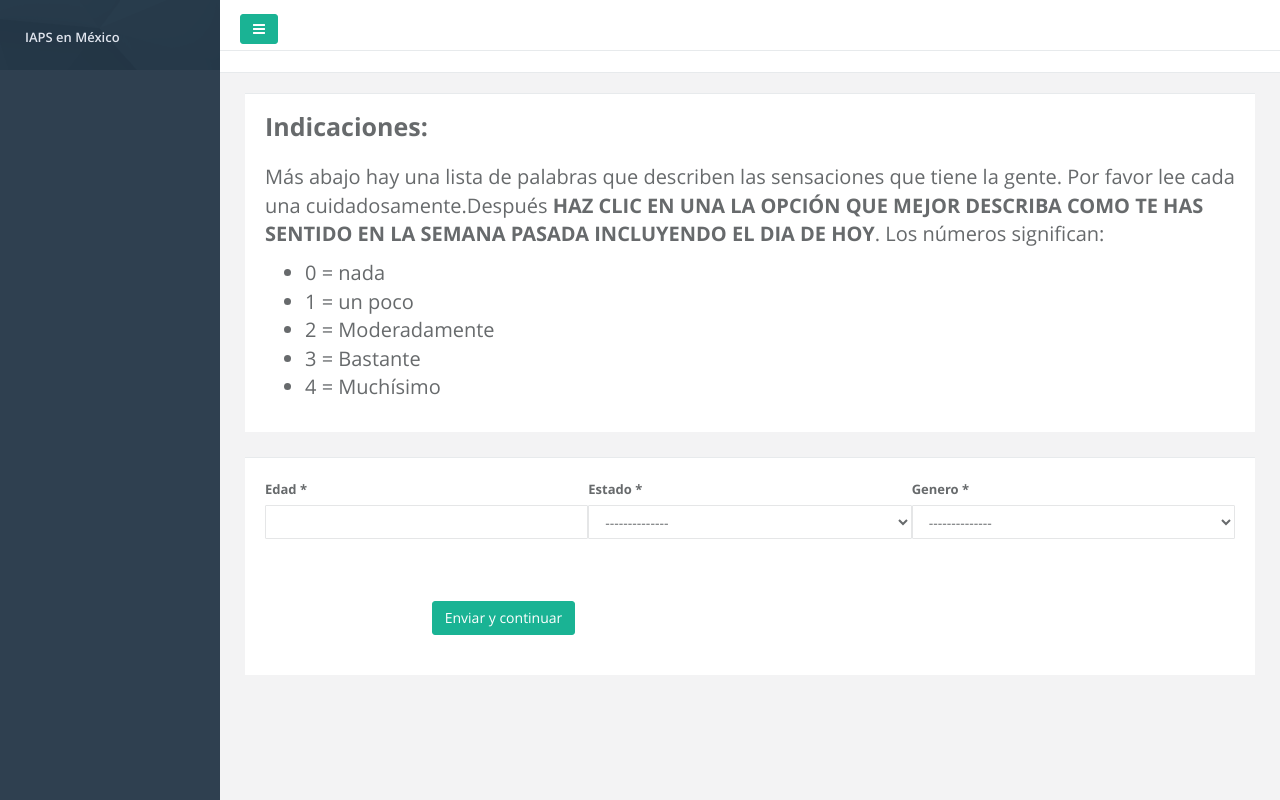
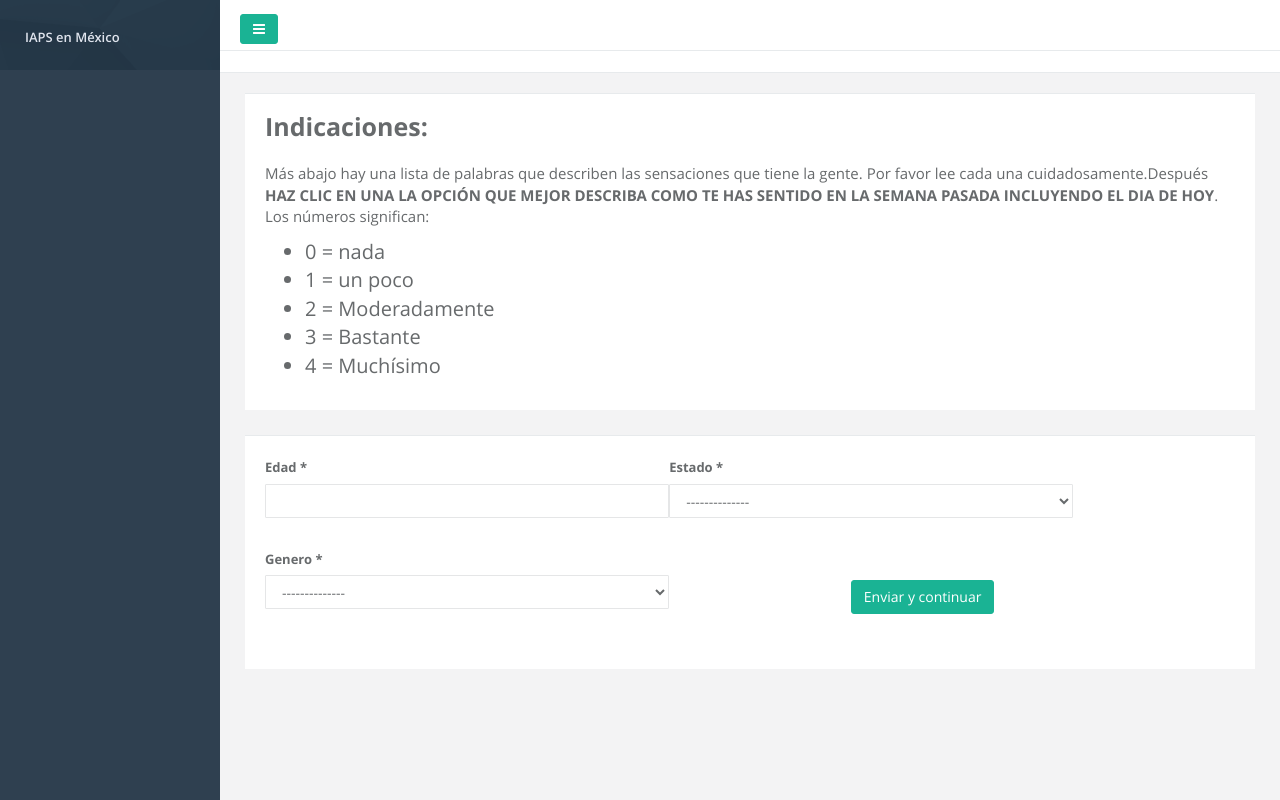
Before and after one commit to HugoMitre/IAPS-mx, a Django app: template iapsmx/poms/templates/poms/index.html in a window 1280 px wide. Run offline with Django 3.2, Linux system fonts and the light colour scheme; the template is opened without the code that fills it: values that come from a table or form of the project are taken from there, others are empty; parts of the project's set-up code (start-up, migrations or seed data) failed here and were passed over; some libraries are stand-ins or nearby versions.

Commit message:
ajustes zoom

```diff
--- a/iapsmx/encuestas/templates/encuestas/discreta/form.html
+++ b/iapsmx/encuestas/templates/encuestas/discreta/form.html
@@ -24,7 +24,7 @@
 
             {% for field in form.visible_fields %}
 
-                <div class="col-lg-4">
+
                 <div class="ibox float-e-margins">
 
                     <div class="form-group {% if field.errors %}has-error{% endif %}">
@@ -42,8 +42,8 @@
 
 
                 </div>
-                </div>
-                <br><br><br><br><br><br>
+
+                <br><br><br>
 
             {% endfor %}
 
--- a/iapsmx/poms/forms.py
+++ b/iapsmx/poms/forms.py
@@ -10,7 +10,7 @@ class RadioFieldPOMS(RadioFieldRenderer):
     def render(self):
         return format_html_join(
             '',
-            '&nbsp;&nbsp;&nbsp;&nbsp;&nbsp;{0}',
+            '&nbsp;&nbsp;&nbsp;&nbsp;{0}',
             [(force_text(w), ) for w in self],
         )
 
--- a/iapsmx/poms/templates/poms/form.html
+++ b/iapsmx/poms/templates/poms/form.html
@@ -23,7 +23,7 @@
 
             {% for field in form.visible_fields %}
 
-                <div class="col-lg-4">
+                <div class="col-lg-5">
                 <div class="ibox float-e-margins">
 
                         <div class="form-group {% if field.errors %}has-error{% endif %}">
@@ -38,7 +38,6 @@
                                 {{ field }}
                             </div>
                         </div>
-
 
                 </div>
                 </div>
--- a/iapsmx/poms/templates/poms/index.html
+++ b/iapsmx/poms/templates/poms/index.html
@@ -15,7 +15,7 @@
             <br>
             <br>
 
-            <p style="font-size:20px">
+            <p style="font-size:15px">
                 Más abajo hay una lista de palabras que describen las sensaciones que tiene la gente. Por favor
                 lee cada una cuidadosamente.Después <strong>HAZ CLIC EN UNA LA OPCIÓN QUE MEJOR DESCRIBA COMO TE
                 HAS SENTIDO EN LA SEMANA PASADA INCLUYENDO EL DIA DE HOY</strong>. Los números significan:
```
Also changed, not shown: 1 other file.
